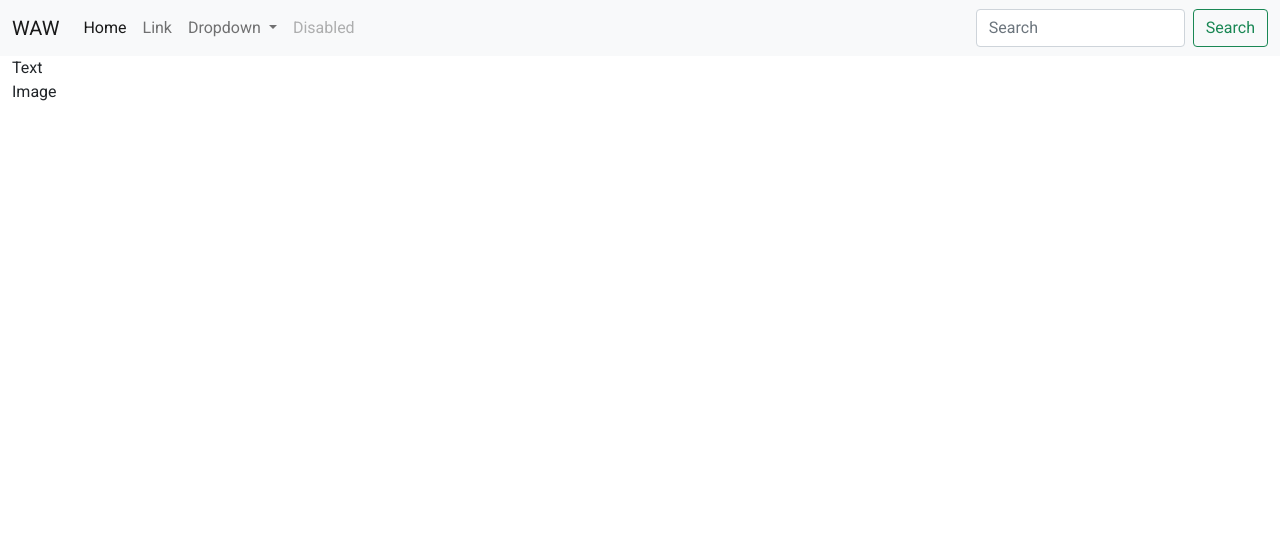
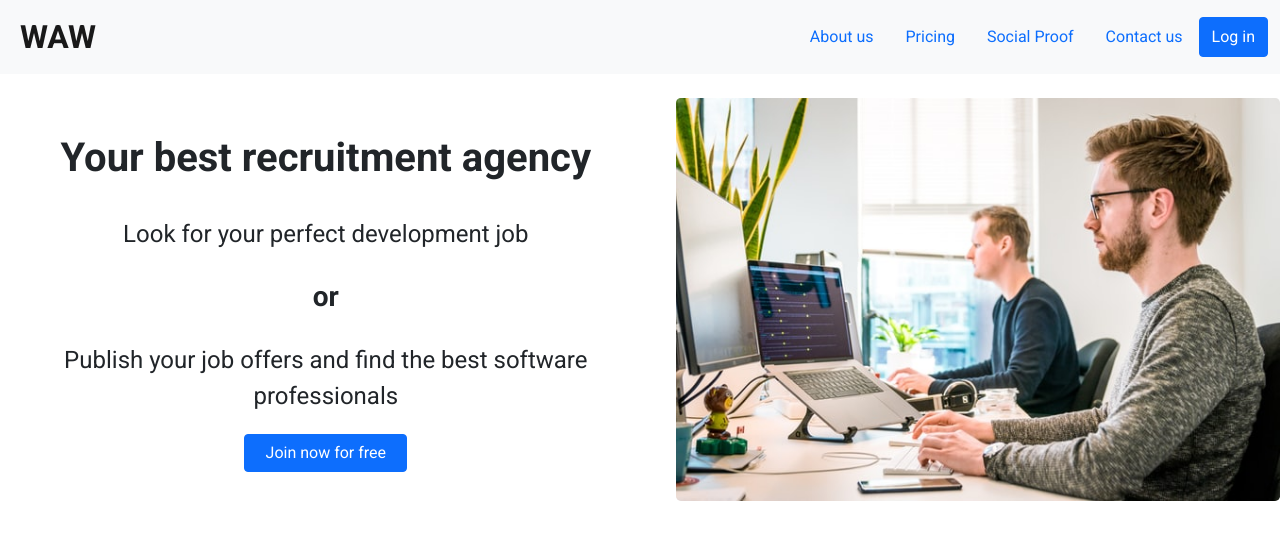
Before and after one commit to lospentiumsupc/waw-landing-page, a plain HTML site: page index.html in a window 1280 px wide. Drawn offline with nearby package versions, Linux system fonts and the light colour scheme.

Commit message:
feat: Implemented main page content.

```diff
--- a/index.html
+++ b/index.html
@@ -18,52 +18,44 @@
 </head>
 
 <body>
-  <nav class="navbar navbar-expand-lg navbar-light bg-light">
+  <!-- Navigation bar -->
+  <nav id="navigation-bar" class="navbar navbar-expand-lg navbar-light bg-light">
     <div class="container-fluid">
-      <a class="navbar-brand" href="#">WAW</a>
+      <a class="navbar-brand fs-2 fw-bold mx-2" href="#">WAW</a>
       <button class="navbar-toggler" type="button" data-bs-toggle="collapse" data-bs-target="#navbarSupportedContent"
         aria-controls="navbarSupportedContent" aria-expanded="false" aria-label="Toggle navigation">
         <span class="navbar-toggler-icon"></span>
       </button>
-      <div class="collapse navbar-collapse" id="navbarSupportedContent">
-        <ul class="navbar-nav me-auto mb-2 mb-lg-0">
-          <li class="nav-item">
-            <a class="nav-link active" aria-current="page" href="#">Home</a>
-          </li>
-          <li class="nav-item">
-            <a class="nav-link" href="#">Link</a>
-          </li>
-          <li class="nav-item dropdown">
-            <a class="nav-link dropdown-toggle" href="#" id="navbarDropdown" role="button" data-bs-toggle="dropdown"
-              aria-expanded="false">
-              Dropdown
-            </a>
-            <ul class="dropdown-menu" aria-labelledby="navbarDropdown">
-              <li><a class="dropdown-item" href="#">Action</a></li>
-              <li><a class="dropdown-item" href="#">Another action</a></li>
-              <li>
-                <hr class="dropdown-divider">
-              </li>
-              <li><a class="dropdown-item" href="#">Something else here</a></li>
-            </ul>
-          </li>
-          <li class="nav-item">
-            <a class="nav-link disabled">Disabled</a>
-          </li>
-        </ul>
-        <form class="d-flex m-0">
-          <input class="form-control me-2" type="search" placeholder="Search" aria-label="Search">
-          <button class="btn btn-outline-success" type="submit">Search</button>
-        </form>
+      <div class="d-flex fs4">
+        <a class="nav-link active" aria-current="page" href="#">About us</a>
+        <a class="nav-link" href="#">Pricing</a>
+        <a class="nav-link" href="#">Social Proof</a>
+        <a class="nav-link" href="#">Contact us</a>
+        <button type="button" class="btn btn-primary">Log in</button>
       </div>
     </div>
   </nav>
-  <div class="container-fluid">
-    <div class="row">
-      <div class="column">Text</div>
-      <div class="column">Image</div>
+  <!-- Main Page Section -->
+  <section id="main-page" class="d-flex flex-column flex-md-row my-4 align-items-center justify-content-center">
+    <div class="w-full md:w-1/2 mb-4 mb-md-0 me-md-4 ">
+      <span class="fs-1 fw-bolder text-center d-block">Your best recruitment agency</span>
+      <div class="d-flex flex-column mt-4 align-items-center">
+        <div class="fs-4 fw px-2 py-1 mb-3 text-center">
+          Look for your perfect development job
+        </div>
+        <div class="fs-3 fw-bold px-2 py-1 mb-3 text-center">
+          or
+        </div>
+        <div class="fs-4 fw px-2 py-1 mb-3 text-center">
+          Publish your job offers and find the best software professionals
+        </div>
+        <button class="btn btn-primary w-25">Join now for free</button>
+      </div>
     </div>
-  </div>
+    <div class="w-full md:w-1/2">
+      <img class="w-100 rounded-3" src="assets/img/main-page.jpg" alt="Foto de portada" />
+    </div>
+  </section>
 
   <!-- Scripts always are the last items before closing the body tag -->
   <script src="https://cdn.jsdelivr.net/npm/bootstrap@5.1.3/dist/js/bootstrap.bundle.min.js"
```
Also changed, not shown: assets/img/main-page.jpg (added).
